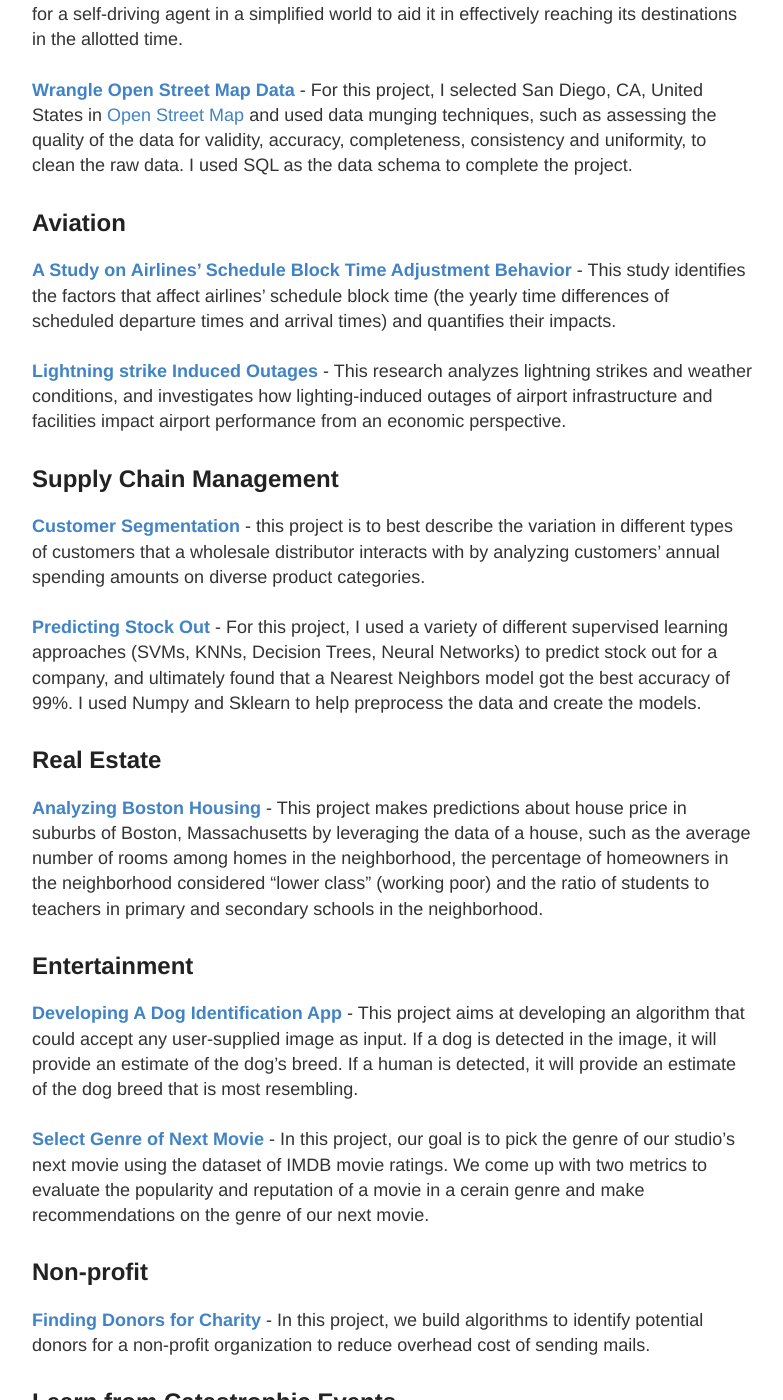
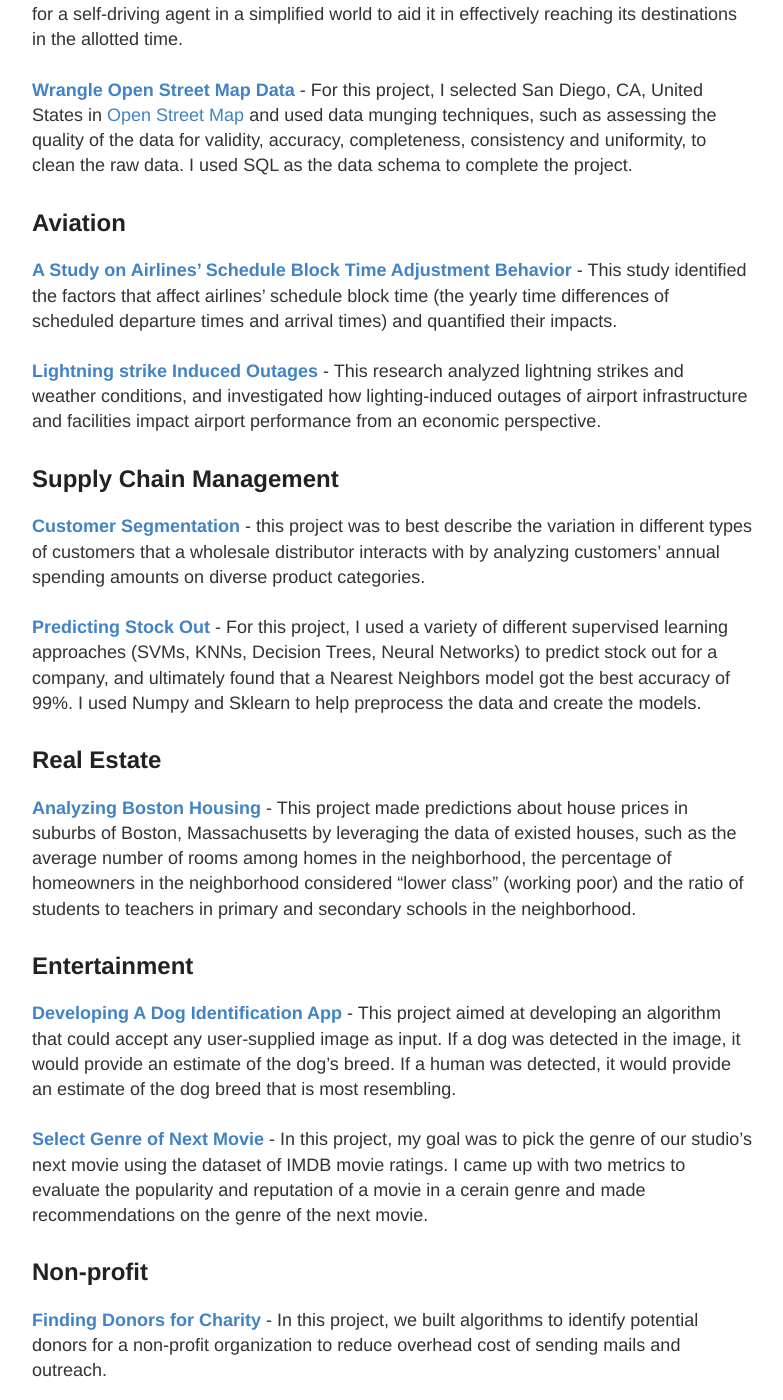
Before and after one commit to wzding/deprecated_wzding.github.io, a Jekyll site: the page built from project1.md, in a window 1280 px wide and 1400 px high, scrolled down 566 px. Shown: the whole window, without its empty margins (248-1031 px from the left). Built offline with Jekyll 4.4.1, drawn with Linux system fonts in a browser that asks for light colours; some of the changed text lies outside the part shown.

```diff
--- a/project1.md
+++ b/project1.md
@@ -6,29 +6,29 @@
 Projects in this page are organized by **domain**.
 
 ## Transportation
-<a href="https://wzding.github.io/wzding.github.io/projects/Vehicle_Detection.html" target="_blank">**Vehicle Detection**</a> - In this project, I create a pipeline to detect vehicles on the road in a video from a front-facing camera on a car - there is a bounding box for each vehicle detected.
-<br><br><a href="https://wzding.github.io/wzding.github.io/projects/Object_Detection_MobileNets_SSD.html" target="_blank">**Detecting Cars On The Road**</a> - This project shares similar goal with the one above, detecting cars, people, bikes in a image, but it approaches the goal with a totally different method.
-<br><br><a href="https://wzding.github.io/wzding.github.io/projects/Semantic_Segmentation.html" target="_blank">**Detecting Lane Lines**</a> - In this project, we use semantic segmentation to assign each pixel to the road in a series of images.
-<br><br><a href="" target="_blank">**Train a Smartcab to Drive**</a> - In this project, we apply reinforcement learning techniques for a self-driving agent in a simplified world to aid it in effectively reaching its destinations in the allotted time.
+<a href="https://wzding.github.io/wzding.github.io/projects/Vehicle_Detection.html" target="_blank">**Vehicle Detection**</a> - In this project, I created a pipeline to detect vehicles on the road in a video from a front-facing camera on a car. There was a bounding box for each vehicle detected using this pipeline.
+<br><br><a href="https://wzding.github.io/wzding.github.io/projects/Object_Detection_MobileNets_SSD.html" target="_blank">**Detecting Cars On The Road**</a> - This project shared a similar goal with the one above, detecting cars, people, bikes in a image, but it approached this goal with a totally different method.
+<br><br><a href="https://wzding.github.io/wzding.github.io/projects/Semantic_Segmentation.html" target="_blank">**Detecting Lane Lines**</a> - In this project, we used semantic segmentation to assign each pixel to the road in a series of images.
+<br><br><a href="" target="_blank">**Train a Smartcab to Drive**</a> - In this project, we applied reinforcement learning techniques for a self-driving agent in a simplified world to aid it in effectively reaching its destinations in the allotted time.
 <br><br><a href="https://wzding.github.io/wzding.github.io/projects/Wrangle_OpenStreetMap.html" target="_blank">**Wrangle Open Street Map Data**</a> - For this project, I selected San Diego, CA, United States in [Open Street Map](https://www.openstreetmap.org) and used data munging techniques, such as assessing the quality of the data for validity, accuracy, completeness, consistency and uniformity, to clean the raw data. I used SQL as the data schema to complete the project.
 
 ## Aviation
-<a href="https://wzding.github.io/wzding.github.io/projects/AirlinesScheduleBlockTimeAdjustmentBehavior.pdf" target="_blank">**A Study on Airlines’ Schedule Block Time Adjustment Behavior**</a> - This study identifies the factors that affect airlines’ schedule block time (the yearly time differences of scheduled departure times and arrival times) and quantifies their impacts.
-<br><br><a href="https://wzding.github.io/wzding.github.io/projects/LightningstrikeInducedOutages.pdf" target="_blank">**Lightning strike Induced Outages**</a> - This research analyzes lightning strikes and weather conditions, and investigates how lighting-induced outages of airport infrastructure and facilities impact airport performance from an economic perspective.
+<a href="https://wzding.github.io/wzding.github.io/projects/AirlinesScheduleBlockTimeAdjustmentBehavior.pdf" target="_blank">**A Study on Airlines’ Schedule Block Time Adjustment Behavior**</a> - This study identified the factors that affect airlines’ schedule block time (the yearly time differences of scheduled departure times and arrival times) and quantified their impacts.
+<br><br><a href="https://wzding.github.io/wzding.github.io/projects/LightningstrikeInducedOutages.pdf" target="_blank">**Lightning strike Induced Outages**</a> - This research analyzed lightning strikes and weather conditions, and investigated how lighting-induced outages of airport infrastructure and facilities impact airport performance from an economic perspective.
 
 ## Supply Chain Management
-<a href="https://wzding.github.io/wzding.github.io/projects/Customer_Segments.html" target="_blank">**Customer Segmentation**</a> - this project is to best describe the variation in different types of customers that a wholesale distributor interacts with by analyzing customers' annual spending amounts on diverse product categories.
+<a href="https://wzding.github.io/wzding.github.io/projects/Customer_Segments.html" target="_blank">**Customer Segmentation**</a> - this project was to best describe the variation in different types of customers that a wholesale distributor interacts with by analyzing customers' annual spending amounts on diverse product categories.
 <br><br><a href="https://wzding.github.io/wzding.github.io/projects/stock_out_prediction.html" target="_blank">**Predicting Stock Out**</a> - For this project, I used a variety of different supervised learning approaches (SVMs, KNNs, Decision Trees, Neural Networks) to predict stock out for a company, and ultimately found that a Nearest Neighbors model got the best accuracy of 99%. I used Numpy and Sklearn to help preprocess the data and create the models.
 
 ## Real Estate
-<a href="https://wzding.github.io/wzding.github.io/projects/Boston_Housing.html" target="_blank">**Analyzing Boston Housing**</a> - This project makes predictions about house price in suburbs of Boston, Massachusetts by leveraging the data of a house, such as the average number of rooms among homes in the neighborhood, the percentage of homeowners in the neighborhood considered "lower class" (working poor) and the ratio of students to teachers in primary and secondary schools in the neighborhood.
+<a href="https://wzding.github.io/wzding.github.io/projects/Boston_Housing.html" target="_blank">**Analyzing Boston Housing**</a> - This project made predictions about house prices in suburbs of Boston, Massachusetts by leveraging the data of existed houses, such as the average number of rooms among homes in the neighborhood, the percentage of homeowners in the neighborhood considered "lower class" (working poor) and the ratio of students to teachers in primary and secondary schools in the neighborhood.
 
 ## Entertainment
-<a href="https://wzding.github.io/wzding.github.io/projects/Dog_Identification_App.html" target="_blank">**Developing A Dog Identification App**</a> - This project aims at developing an algorithm that could accept any user-supplied image as input. If a dog is detected in the image, it will provide an estimate of the dog's breed. If a human is detected, it will provide an estimate of the dog breed that is most resembling.
-<br><br><a href="https://wzding.github.io/wzding.github.io/projects/Select_Genre_of_Next_Movie.html" target="_blank">**Select Genre of Next Movie**</a> - In this project, our goal is to pick the genre of our studio’s next movie using the dataset of IMDB movie ratings. We come up with two metrics to evaluate the popularity and reputation of a movie in a cerain genre and make recommendations on the genre of our next movie.
+<a href="https://wzding.github.io/wzding.github.io/projects/Dog_Identification_App.html" target="_blank">**Developing A Dog Identification App**</a> - This project aimed at developing an algorithm that could accept any user-supplied image as input. If a dog was detected in the image, it would provide an estimate of the dog's breed. If a human was detected, it would provide an estimate of the dog breed that is most resembling.
+<br><br><a href="https://wzding.github.io/wzding.github.io/projects/Select_Genre_of_Next_Movie.html" target="_blank">**Select Genre of Next Movie**</a> - In this project, my goal was to pick the genre of our studio’s next movie using the dataset of IMDB movie ratings. I came up with two metrics to evaluate the popularity and reputation of a movie in a cerain genre and made recommendations on the genre of the next movie.
 
 ## Non-profit
-<a href="https://wzding.github.io/wzding.github.io/projects/Finding_Donors_for_Charity.html" target="_blank">**Finding Donors for Charity**</a> - In this project, we build algorithms to identify potential donors for a non-profit organization to reduce overhead cost of sending mails.
+<a href="https://wzding.github.io/wzding.github.io/projects/Finding_Donors_for_Charity.html" target="_blank">**Finding Donors for Charity**</a> - In this project, we built algorithms to identify potential donors for a non-profit organization to reduce overhead cost of sending mails and outreach.
 
 ## Learn from Catastrophic Events
 <a href="https://wzding.github.io/wzding.github.io/projects/Titanic_Survival_Exploration.html" target="_blank">**Titanic Survival Exploration**</a> - The project revolved around taking in a dataset of all the passengers in the Titanic disaster, which includes data such as age, gender, ticket price and etc. to predict whether or not they survived.
```
